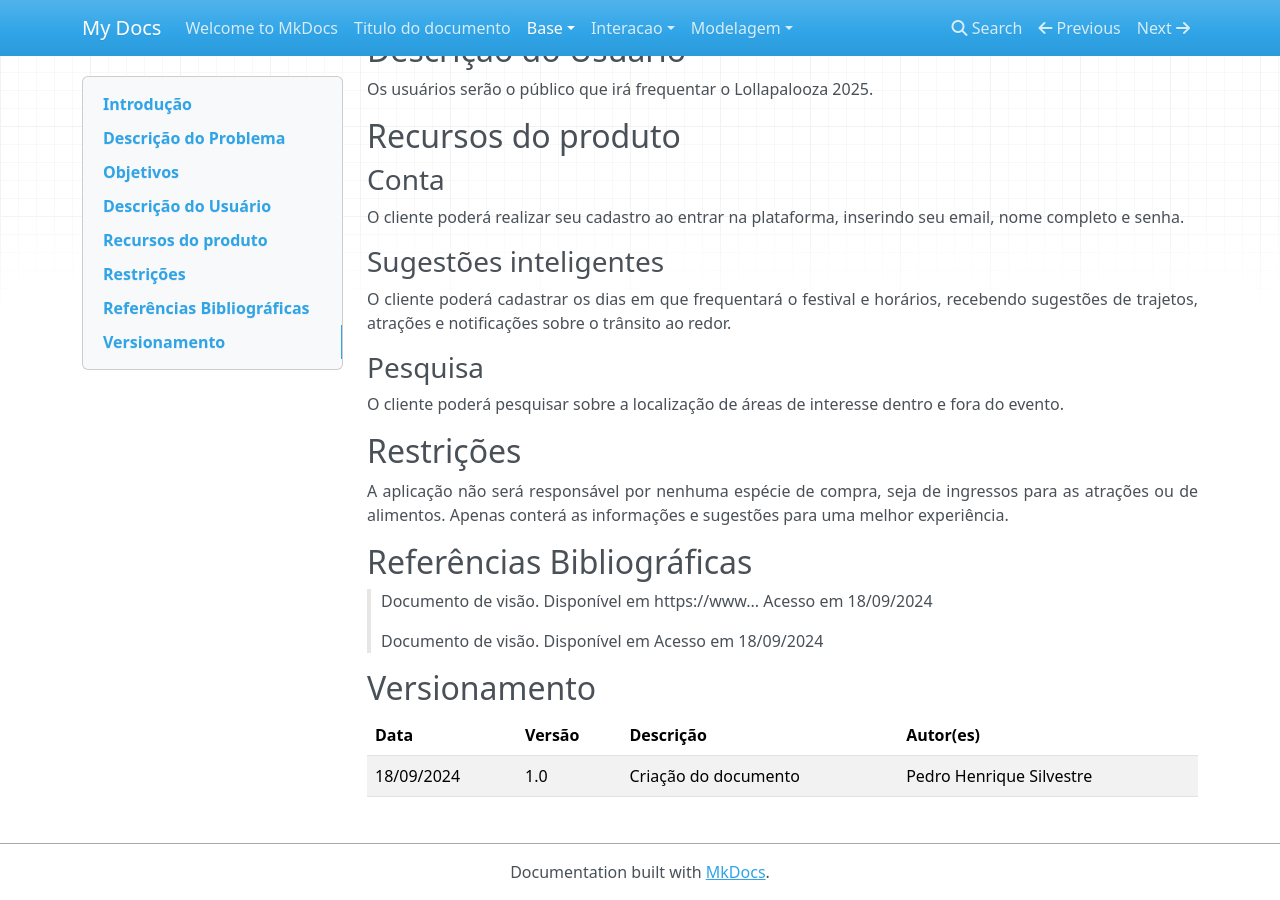
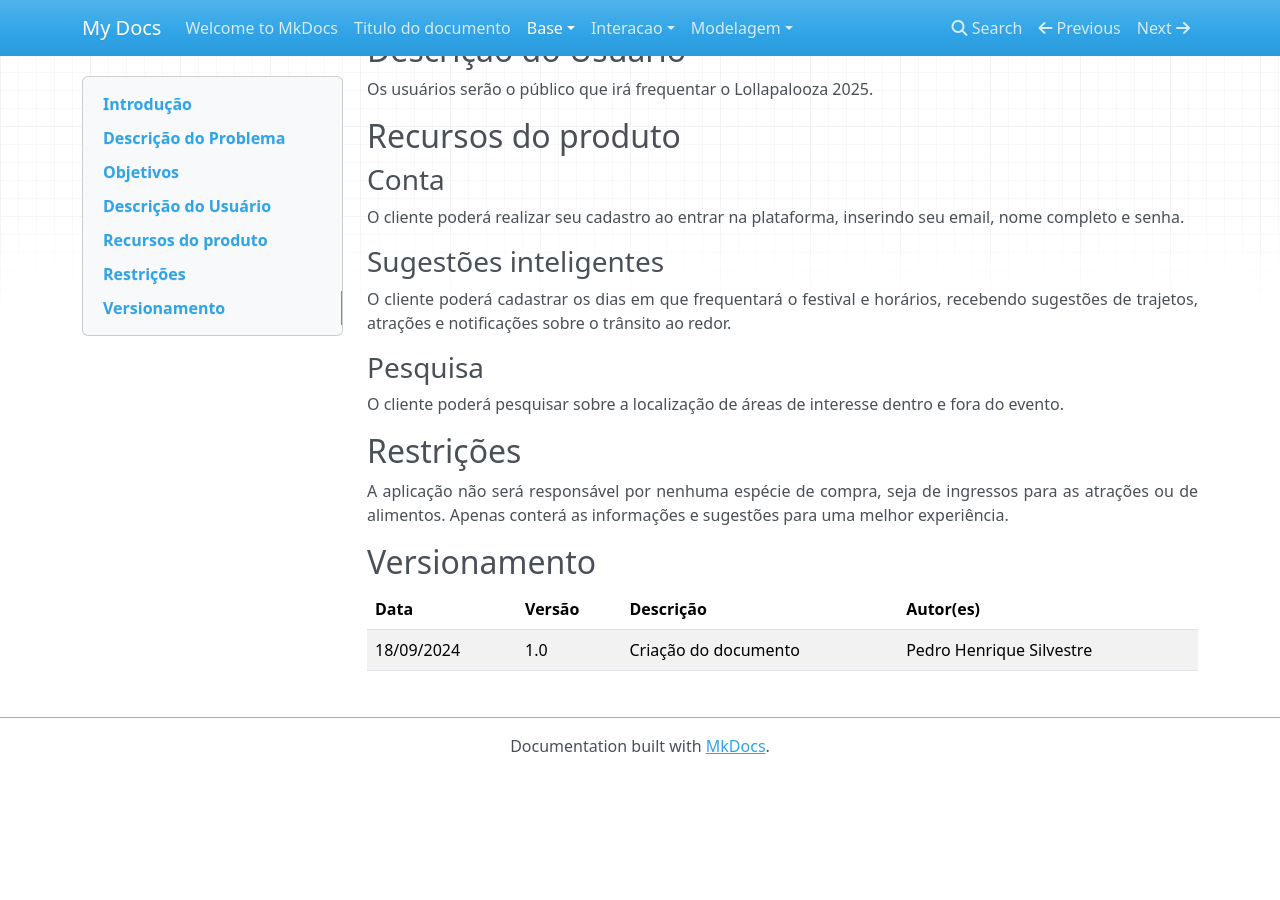
Before and after one commit to Projetos-de-Extensao/PFE_24.2_8001_II_RaveBreaking, an MkDocs documentation site: the page built from docs/base/documento_de_visao.md, in a window 1280 px wide and 900 px high, scrolled down 1015 px. Built offline with MkDocs 1.6.1, drawn with Linux system fonts in a browser that asks for light colours; nearby versions of some CDN libraries; after the commit the page ends 1789 px from its top, so only the background shows below that.

Commit message:
Update documento_de_visao.md

```diff
--- a/docs/base/documento_de_visao.md
+++ b/docs/base/documento_de_visao.md
@@ -69,11 +69,6 @@ O cliente poderá pesquisar sobre a localização de áreas de interesse dentro
 A aplicação não será responsável por nenhuma espécie de compra, seja de ingressos para as atrações ou de alimentos. Apenas conterá as informações e sugestões para uma melhor experiência.
 </p>
 
-## Referências Bibliográficas
-
-> Documento de visão. Disponível em https://www... Acesso em 18/09/2024
-
-> Documento de visão. Disponível em  Acesso em 18/09/2024
 
 ## Versionamento
 | Data | Versão | Descrição | Autor(es) |
```
